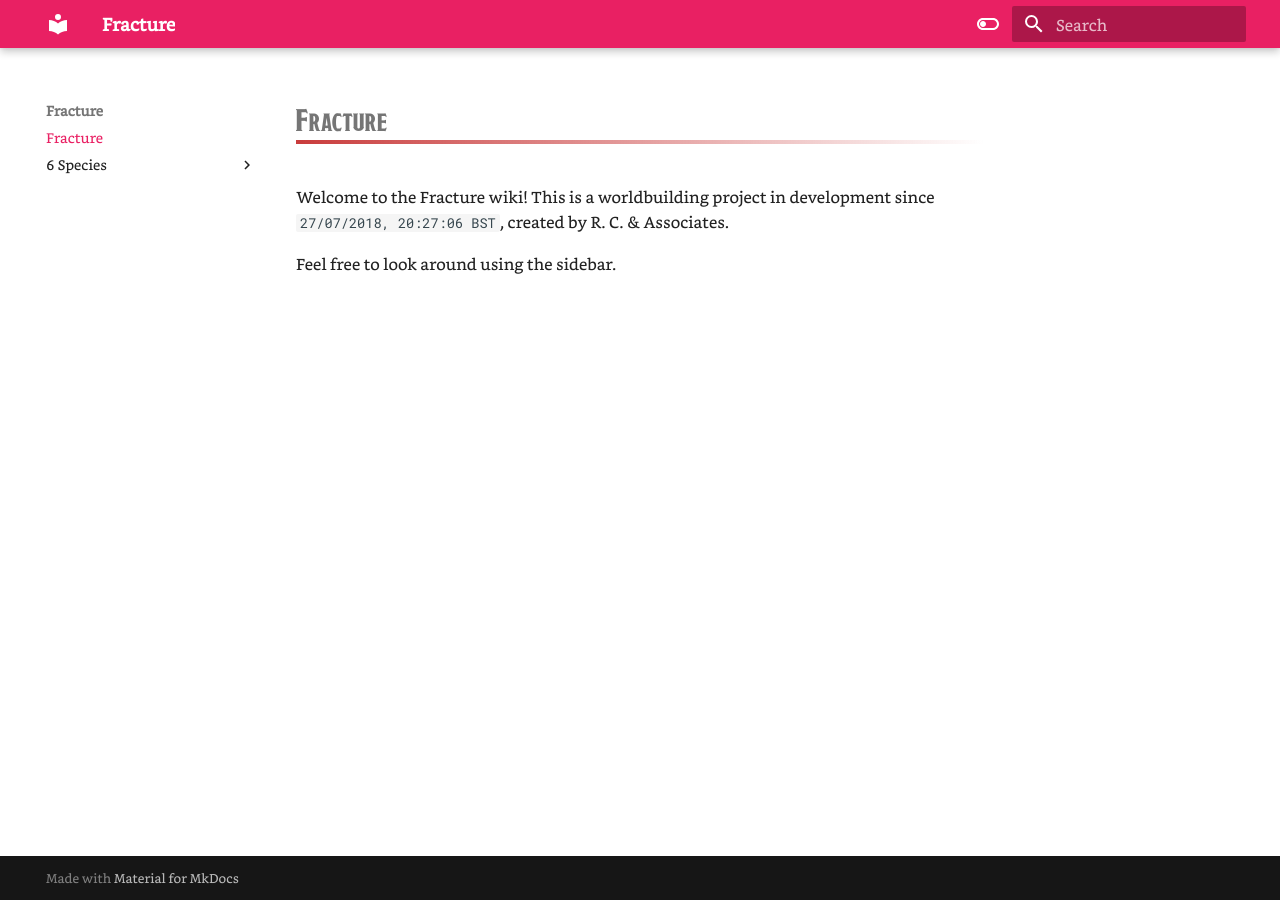
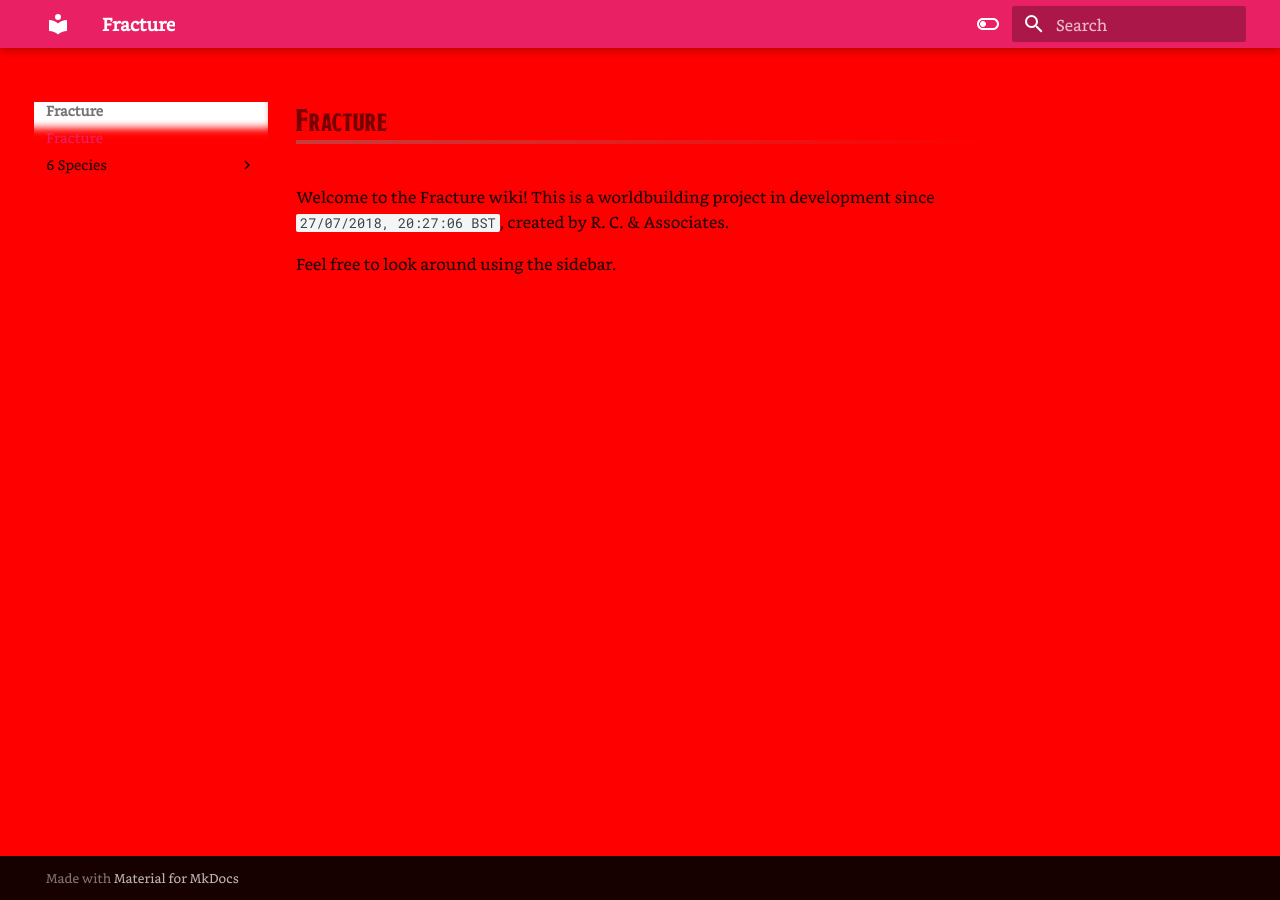
Before and after one commit to fennecpixels/FractureOnline, an MkDocs documentation site: the page built from docs/index.md, in a window 1280 px wide. Built offline with MkDocs 1.6.1 and Material for MkDocs 9.7.7, drawn with Linux system fonts in a browser that asks for light colours.

Commit message:
Background test 2

```diff
--- a/docs/stylesheets/extra.css
+++ b/docs/stylesheets/extra.css
@@ -21,7 +21,7 @@
 }
 
 body {
-  --md-default-bg-color: red;
+  background-color: red;
 }
 
 /* h1 underline */
```
